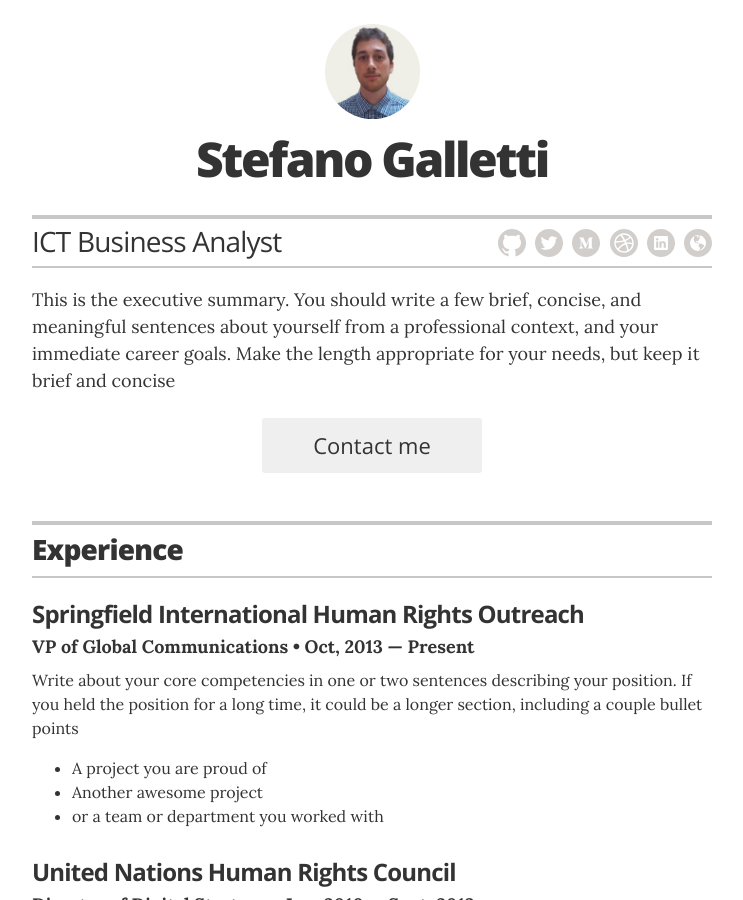
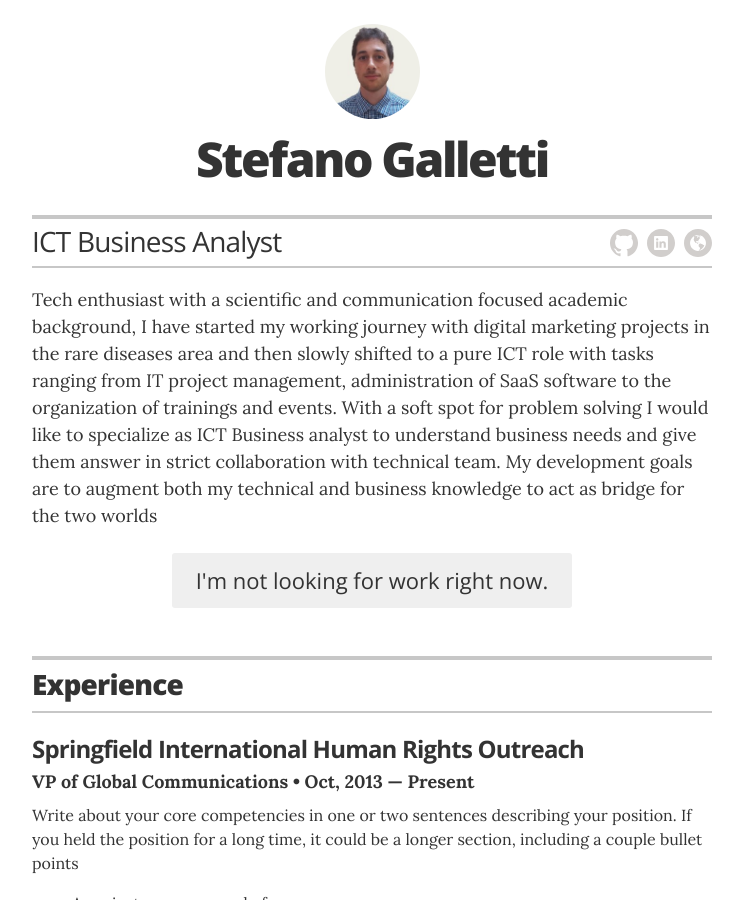
Before and after one commit to StefanoDevWeb/StefanoDevWeb.github.io, a Jekyll site: the page built from index.html, in a window 1280 px wide and 900 px high. Shown: the whole window, without its empty margins (268-1011 px from the left). Built offline with Jekyll 4.4.1, drawn with Linux system fonts in a browser that asks for light colours; some of the changed lines change nothing that is shown.

Commit message:
Update _config.yml

```diff
--- a/_config.yml
+++ b/_config.yml
@@ -23,13 +23,13 @@ resume_contact_address:         "742 Evergreen Terrace, Springfield"
 resume_header_contact_info:     "742 Evergreen Terrace, Springfield • 555-7334 • lisasimpson@youremailaddress.com"
 display_header_contact_info:    "false"
 
-resume_header_intro: "<p>This is the executive summary. You should write a few brief, concise, and meaningful sentences about yourself from a professional context, and your immediate career goals. Make the length appropriate for your needs, but keep it brief and concise</p>"
+resume_header_intro: "<p>Tech enthusiast with a scientific and communication focused academic background, I have started my working journey with digital marketing projects in the rare diseases area and then slowly shifted to a pure ICT role with tasks ranging from IT project management, administration of SaaS software to the organization of trainings and events. With a soft spot for problem solving I would like to specialize as ICT Business analyst to understand business needs and give them answer in strict collaboration with technical team. My development goals are to augment both my technical and business knowledge to act as bridge for the two worlds</p>"
 
 # use "yes" to display the email contact button,
 # "no" to display an "I'm not looking for work" message,
 # or remove the resume_looking_for_work option entirely
 # to leave blank
-resume_looking_for_work:        "yes"
+resume_looking_for_work:        "no"
 
 # Decide which sections to use
 # comment out to hide
@@ -45,14 +45,14 @@ resume_section_associations:    true
 # Resume social links
 # uncomment the options you wish to display, and add your own URL
 resume_social_links:
-  resume_github_url:            "https://github.com/jglovier/resume-template"
-  resume_twitter_url:           "http://twitter.com/jglovier"
-  resume_dribbble_url:          "https://dribbble.com/jag"
+  resume_github_url:            "https://github.com/StefanoDevWeb"
+  #resume_twitter_url:           "http://twitter.com/jglovier"
+  #resume_dribbble_url:          "https://dribbble.com/jag"
   # resume_facebook_url:          "insert Facebook URL here"
-  resume_linkedin_url:          "https://www.linkedin.com/in/joelglovier"
+  resume_linkedin_url:          "https://www.linkedin.com/in/stefano-galletti-857789132/"
   # resume_instagram_url:         "insert your Instagram URL here"
-  resume_website_url:           "http://joelglovier.com"
-  resume_medium_url:            "https://medium.com/@jglovier"
+  resume_website_url:           "https://codepen.io/stefanodevweb"
+  #resume_medium_url:            "https://medium.com/@jglovier"
 resume_print_social_links:      true
 
 # Design settings
```
